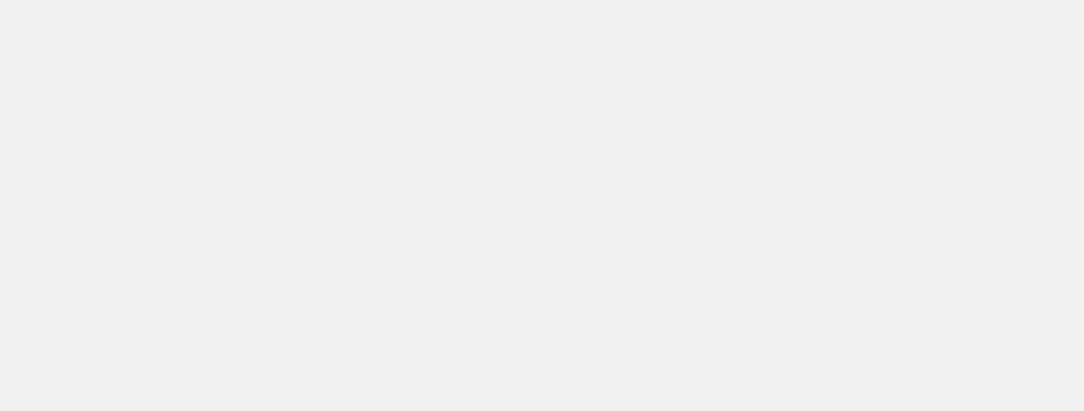
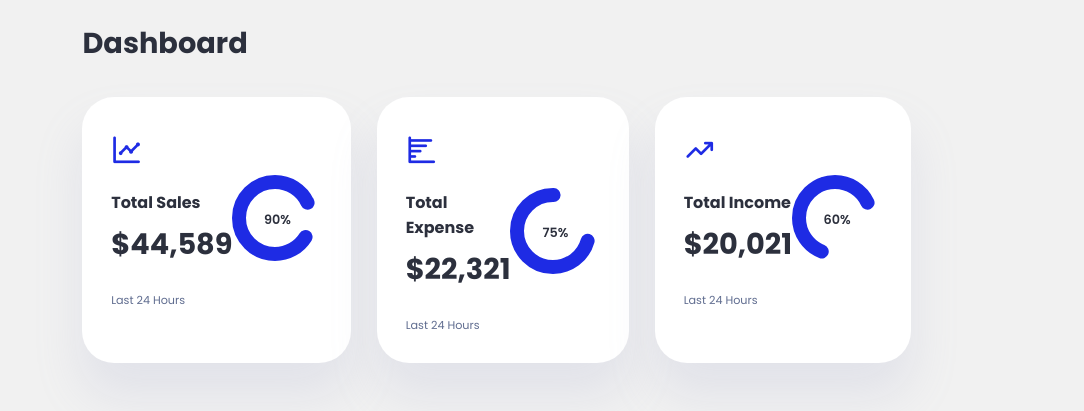
Before and after one commit to Shm-Rsuf/admin-dashbord, a plain HTML site: page index.html in a window 1280 px wide. Shown: the top 411 px of the page, 196-1280 px from the left. Drawn offline with nearby package versions, Linux system fonts and the light colour scheme.

Commit message:
main section done

```diff
--- a/index.html
+++ b/index.html
@@ -67,6 +67,153 @@
       </div>
     </aside>
     <!------------ ASIDE BAR STARTS------------->
+    <!------------ MAIN STARTS------------->
+    <main>
+      <h1>Dashboard</h1>
+
+      <div class="insights">
+        <!------------SALES----------------->
+        <div class="sales">
+          <span><i class="uil uil-chart-line"></i></span>
+
+          <div class="middle">
+            <div class="left">
+              <h3>Total Sales</h3>
+              <h1>$44,589</h1>
+            </div>
+            <div class="progress">
+              <svg>
+                <circle cx="38" cy="38" r="36"></circle>
+              </svg>
+              <div class="number">90%</div>
+            </div>
+          </div>
+
+          <small class="text-muted">Last 24 Hours</small>
+        </div>
+        <!-------------EXPENSES--------------->
+        <div class="expenses">
+          <span><i class="uil uil-chart-growth-alt"></i></span>
+
+          <div class="middle">
+            <div class="left">
+              <h3>Total Expense</h3>
+              <h1>$22,321</h1>
+            </div>
+            <div class="progress">
+              <svg>
+                <circle cx="38" cy="38" r="36"></circle>
+              </svg>
+              <div class="number">75%</div>
+            </div>
+          </div>
+
+          <small class="text-muted">Last 24 Hours</small>
+        </div>
+        <!---------------INCOME------------->
+        <div class="income">
+          <span><i class="uil uil-arrow-growth"></i></span>
+
+          <div class="middle">
+            <div class="left">
+              <h3>Total Income</h3>
+              <h1>$20,021</h1>
+            </div>
+            <div class="progress">
+              <svg>
+                <circle cx="38" cy="38" r="36"></circle>
+              </svg>
+              <div class="number">60%</div>
+            </div>
+          </div>
+
+          <small class="text-muted">Last 24 Hours</small>
+        </div>
+      </div>
+
+      <!------------ORDERS------------>
+      <!-- <div class="recent-orders">
+        <h2>Recent Orders</h2>
+        <table>
+          <thead>
+            <tr>
+              <th>Product Name</th>
+              <th>Product ID</th>
+              <th>Payment</th>
+              <th>Status</th>
+            </tr>
+          </thead>
+          <tbody>
+            <tr>
+              <td>Sony DSLR Camera</td>
+              <td>524589</td>
+              <td>Due</td>
+              <td class="danger">Pending</td>
+            </tr>
+            <tr>
+              <td>Sony DSLR Camera</td>
+              <td>524589</td>
+              <td>Due</td>
+              <td class="danger">Pending</td>
+            </tr>
+            <tr>
+              <td>Sony DSLR Camera</td>
+              <td>524589</td>
+              <td>Due</td>
+              <td class="danger">Pending</td>
+            </tr>
+            <tr>
+              <td>Sony DSLR Camera</td>
+              <td>524589</td>
+              <td>Paid</td>
+              <td class="success">Shipped</td>
+            </tr>
+            <tr>
+              <td>Sony DSLR Camera</td>
+              <td>524589</td>
+              <td>Due</td>
+              <td class="danger">Pending</td>
+            </tr>
+            <tr>
+              <td>Sony DSLR Camera</td>
+              <td>524589</td>
+              <td>Due</td>
+              <td class="danger">Pending</td>
+            </tr>
+            <tr>
+              <td>Sony DSLR Camera</td>
+              <td>524589</td>
+              <td>Due</td>
+              <td class="warning">Processing</td>
+            </tr>
+            <tr>
+              <td>Sony DSLR Camera</td>
+              <td>524589</td>
+              <td>Due</td>
+              <td class="danger">Pending</td>
+            </tr>
+            <tr>
+              <td>Sony DSLR Camera</td>
+              <td>524589</td>
+              <td>Due</td>
+              <td class="danger">Pending</td>
+            </tr>
+            <tr>
+              <td>Sony DSLR Camera</td>
+              <td>524589</td>
+              <td>Paid</td>
+              <td class="success">Shipped</td>
+            </tr>
+            <tr>
+              <td>Sony DSLR Camera</td>
+              <td>524589</td>
+              <td>Paid</td>
+              <td class="success">Shipped</td>
+            </tr>
+          </tbody>
+        </table>
+      </div> -->
+    </main>
   </div>
 </body>
 </html>
--- a/style.css
+++ b/style.css
@@ -177,3 +177,95 @@ aside .sidebar h3 {
   font-weight: 500;
 }
 /* -------ASIDE BAR DONE----------- */
+
+/* -------MAIN----------- */
+main {
+  margin-top: 1.4rem;
+}
+
+main .insights {
+  display: grid;
+  grid-template-columns: repeat(3, 1fr);
+  gap: 1.6rem;
+}
+
+main .insights > div {
+  background-color: var(--color-white);
+  padding: var(--card-padding);
+  border-radius: var(--card-border-radius);
+  margin-top: 2rem;
+  box-shadow: var(--box-shadow);
+  transition: var(--transition);
+}
+
+main .insights > div:hover {
+  box-shadow: none;
+}
+
+main .insights > div span i {
+  color: var(--color-primary);
+  font-size: 2rem;
+}
+
+main .insights > div .middle {
+  display: flex;
+  align-items: center;
+  justify-content: space-between;
+}
+
+main .insights h3 {
+  margin: 1rem 0 0.5rem;
+  font-size: 1rem;
+}
+
+main .insights .progress {
+  position: relative;
+  width: 90px;
+  height: 90px;
+  border-radius: 50%;
+}
+
+main .insights .progress svg {
+  width: 8rem;
+  aspect-ratio: 1/1;
+}
+
+main .insights .progress svg circle {
+  fill: none;
+  stroke: var(--color-primary);
+  stroke-width: 14;
+  stroke-linecap: round;
+  transform: translate(5px, 5px);
+}
+
+main .insights .sales svg circle {
+  stroke-dashoffset: -20;
+  stroke-dasharray: 190;
+}
+
+main .insights .expenses svg circle {
+  stroke-dashoffset: -10;
+  stroke-dasharray: 160;
+}
+
+main .insights .income svg circle {
+  stroke-dashoffset: -70;
+  stroke-dasharray: 140;
+}
+
+main .insights .progress .number {
+  position: absolute;
+  top: 0;
+  left: 0;
+  height: 100%;
+  width: 100%;
+  display: flex;
+  align-items: center;
+  justify-content: center;
+  font-weight: 600;
+}
+
+main .insights small {
+  display: block;
+  margin-top: 1.6rem;
+}
```
